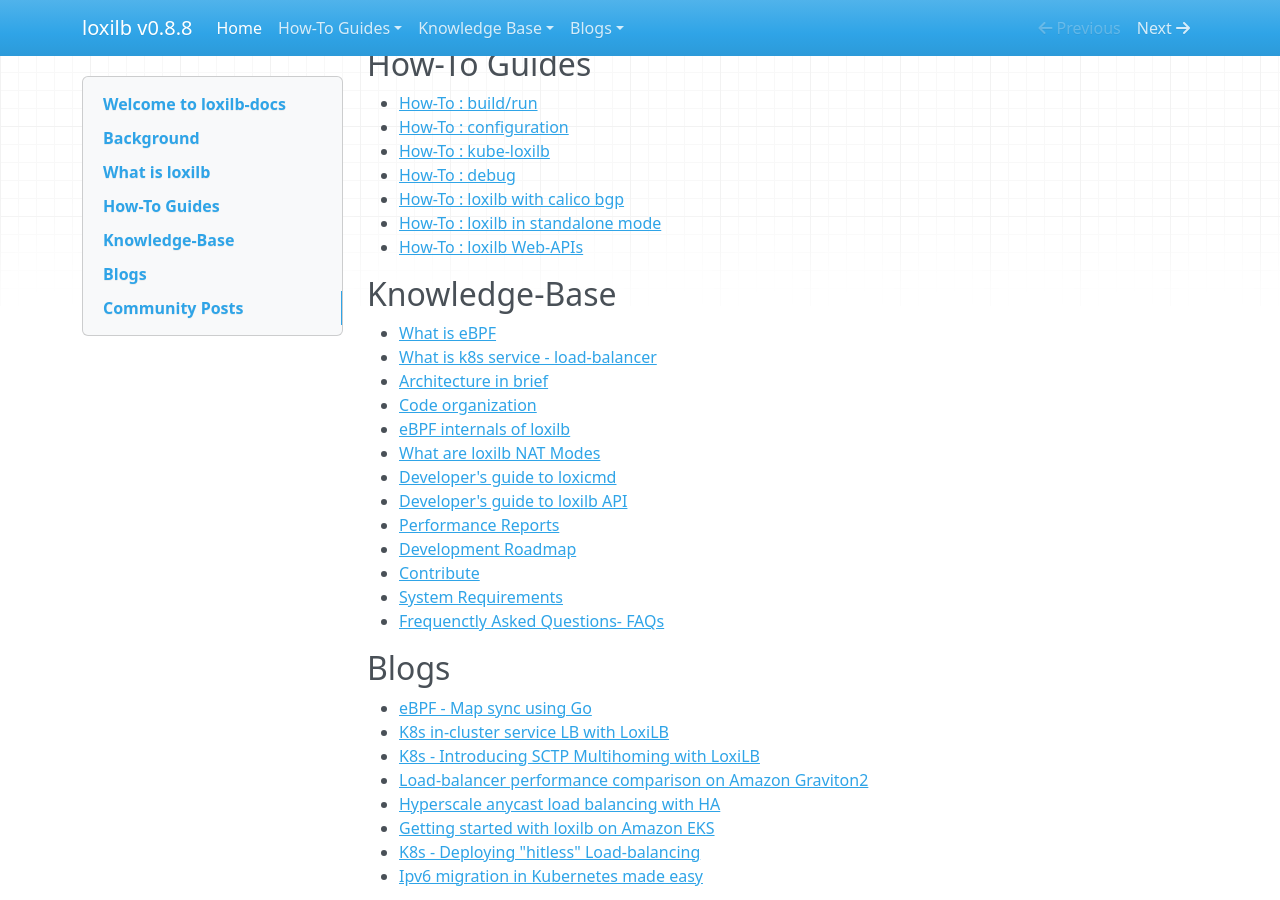
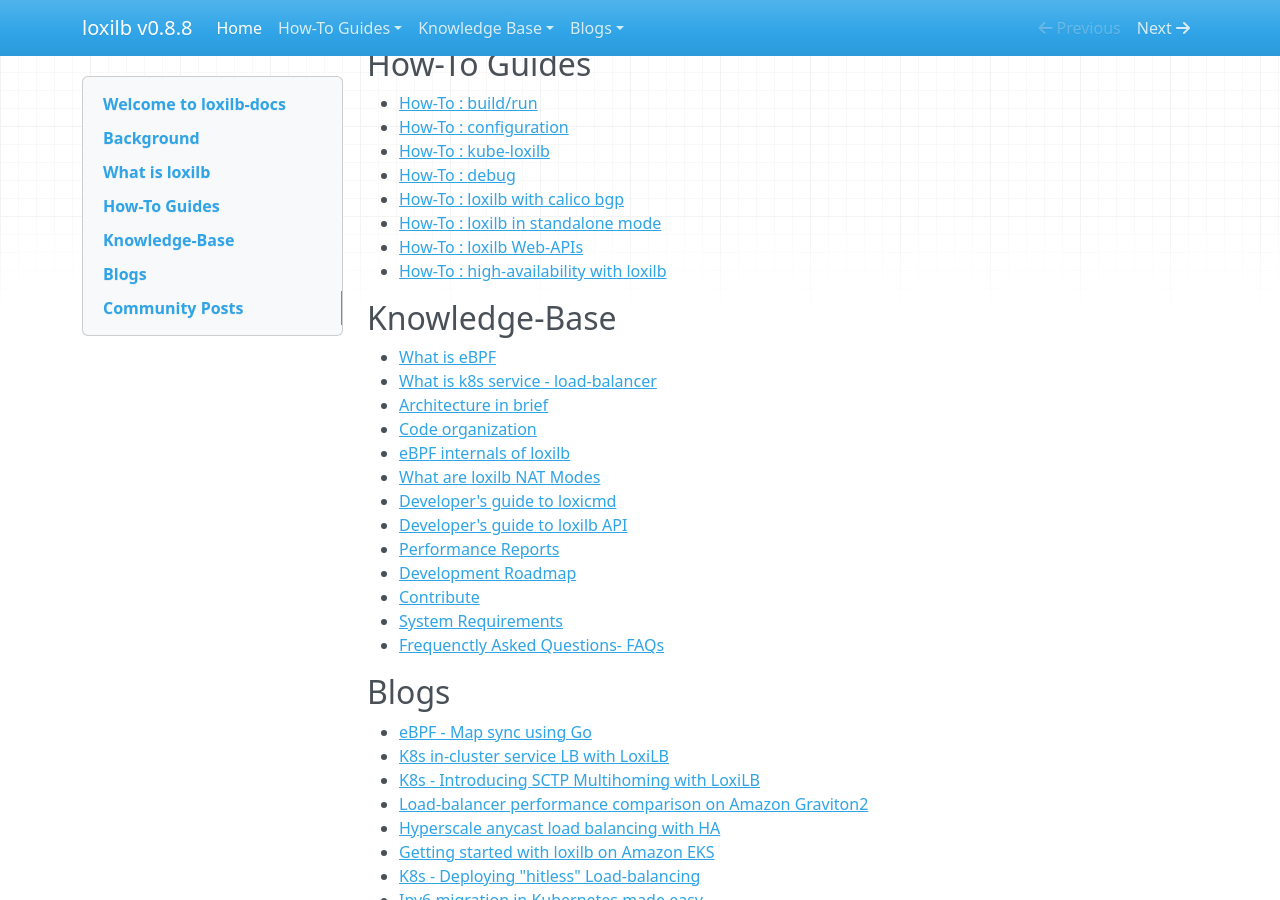
Before and after one commit to loxilb-io/loxilbdocs, an MkDocs documentation site: the page built from docs/index.md, in a window 1280 px wide and 900 px high, scrolled down 2028 px. Built offline with MkDocs 1.6.1, drawn with Linux system fonts in a browser that asks for light colours; nearby versions of some CDN libraries.

Commit message:
Update index.md

```diff
--- a/docs/index.md
+++ b/docs/index.md
@@ -73,6 +73,7 @@
 - [How-To : loxilb with calico bgp](integrate_bgp_eng.md)
 - [How-To : loxilb in standalone mode](standalone.md)
 - [How-To : loxilb Web-APIs](api.md)
+- [How-To : high-availability with loxilb](ha-deploy.md)
 
 ## Knowledge-Base
 - [What is eBPF](ebpf.md)
```
